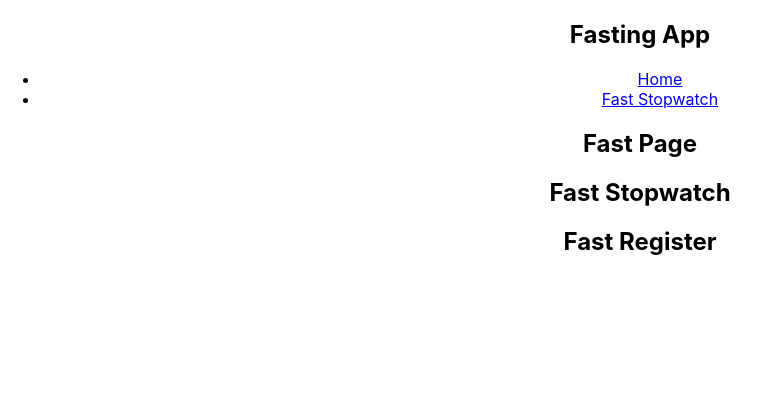
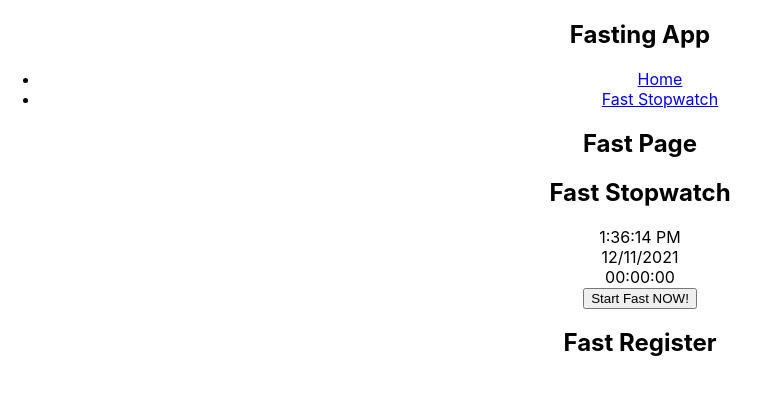
Before and after one commit to stephanRol/FastingApp-TypeScript, a React (Create React App) app: page /fast in a window 1280 px wide. Shown: the top 394 px of the page, without its empty margins (0-770 px from the left). Built offline with nearby package versions, Linux system fonts and the light colour scheme.

Commit message:
stopwatch works

```diff
--- a/src/components/Stopwatch.tsx
+++ b/src/components/Stopwatch.tsx
@@ -1,9 +1,108 @@
-import React from 'react'
+// import { useEffect, useState } from 'react'
+
+// const Stopwatch = () => {
+//     const [time, setTime] = useState(0);
+//     const [timeOn, setTimeOn] = useState(false);
+
+//     useEffect(() => {
+//         let interval: NodeJS.Timeout;
+
+//         if (timeOn) {
+//             interval = setInterval(() => {
+//                 setTime(s => s + 1)
+//             }, 1000)
+//         } else {
+//             if (time !== 0) {
+//                 let response: boolean = window.confirm("Are you sure you want to reset the counter?");
+//                 if (response) setTime(0)
+//             }
+//         }
+//         return () => clearInterval(interval)
+
+//     }, [timeOn])
+
+//     let stopwatchObj = {
+//         seconds: (Math.floor(time) % 60).toString().padStart(2, "0"),
+//         minutes: (Math.floor(time / 60) % 60).toString().padStart(2, "0"),
+//         hours: (Math.floor(time / 60 / 60) % 24).toString().padStart(2, "0"),
+//     }
+
+//     let { seconds, minutes, hours } = stopwatchObj
+
+//     return (
+//         <div>
+//             <h2>Fast Stopwatch</h2>
+//             <div>{new Date().toLocaleTimeString()}</div>
+//             <div>{new Date().toLocaleDateString()}</div>
+//             <div><span>{hours}</span>:<span>{minutes}</span>:<span>{seconds}</span></div>
+//             <button onClick={timeOn ? () => setTimeOn(false) : () => setTimeOn(true)}>{!timeOn ? "Start Fast NOW!" : "Stop"}</button>
+//         </div>
+//     )
+// }
+
+// export default Stopwatch
+
+import { useEffect, useState } from 'react'
 
 const Stopwatch = () => {
+    const [time, setTime] = useState(0);
+    const [timeOn, setTimeOn] = useState(false);
+
+    useEffect(() => {
+        let interval: NodeJS.Timeout;
+
+        if (localStorage.getItem("fastStart") && time === 0) {
+            setTimeOn(true);
+        }
+
+        if (timeOn) {
+            let fastStart: number;
+
+            if (!localStorage.getItem("fastStart")) {
+                localStorage.setItem("fastStart", new Date().getTime().toString())
+            }
+
+            let timeStart = localStorage.getItem("fastStart");
+            if (timeStart) fastStart = parseInt(timeStart);
+
+            interval = setInterval(() => {
+                setTime(new Date().getTime() - fastStart)
+            }, 1000)
+
+        } else {
+            if (time !== 0) {
+                let response: boolean = window.confirm("Are you sure you want to reset the counter?");
+                if (response) {
+                    setTime(0)
+                    localStorage.removeItem('fastStart');
+                } else {
+                    setTimeOn(true);
+                }
+            }
+        }
+        return () => clearInterval(interval)
+
+    }, [timeOn])
+
+    let stopwatchObj = {
+        seconds: (Math.floor(time / 1000) % 60).toString().padStart(2, "0"),
+        minutes: (Math.floor(time / 1000 / 60) % 60).toString().padStart(2, "0"),
+        hours: (Math.floor(time / 1000 / 60 / 60) % 24).toString().padStart(2, "0"),
+    }
+
+    let { seconds, minutes, hours } = stopwatchObj
+
+    const handleStart = () => setTimeOn(true)
+    const handleReset = () => setTimeOn(false);
+
+
     return (
         <div>
             <h2>Fast Stopwatch</h2>
+            <div>{new Date().toLocaleTimeString()}</div>
+            <div>{new Date().toLocaleDateString()}</div>
+            <div><span>{hours}</span>:<span>{minutes}</span>:<span>{seconds}</span></div>
+            <button onClick={timeOn ? handleReset : handleStart}>{!timeOn ? "Start Fast NOW!" : "Reset"}</button>
         </div>
     )
 }
```
